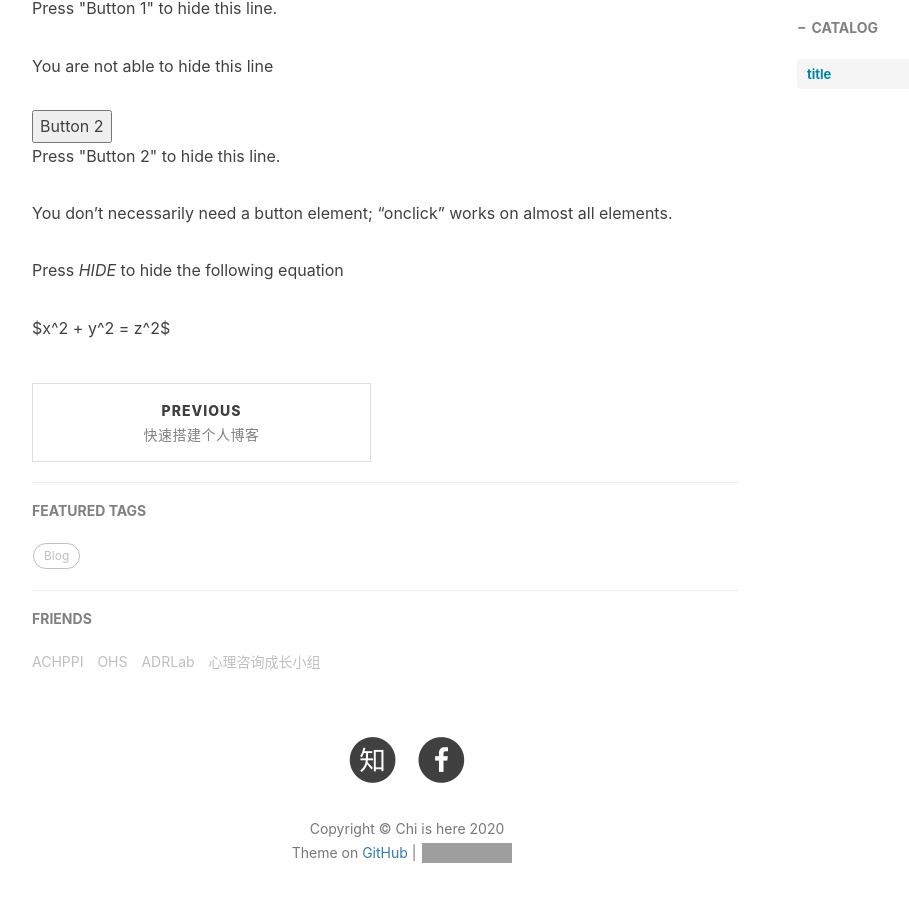
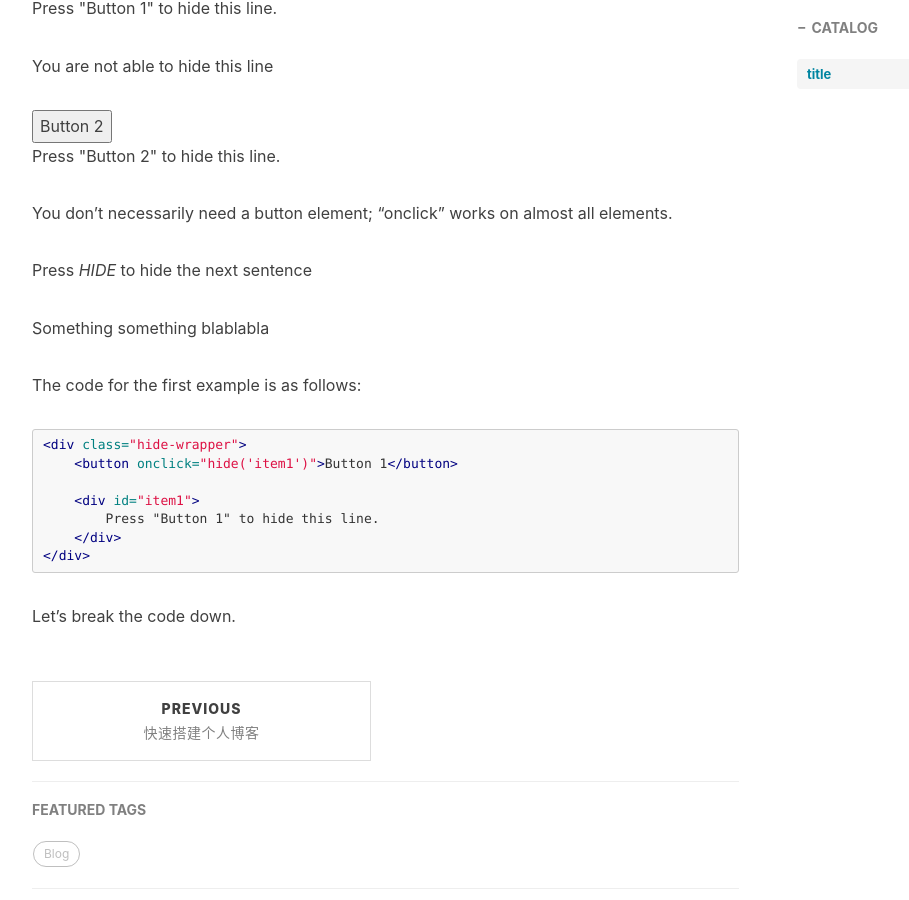
Before and after one commit to chelsiexie7/chmlee.github.io, a Jekyll site: the page built from _posts/2020-05-02-TestPost.md, in a window 1280 px wide and 900 px high, scrolled down 737 px. Shown: the whole window, without its empty margins (233-1142 px from the left). Built offline with Jekyll 4.4.1, drawn with Linux system fonts in a browser that asks for light colours; nearby versions of some CDN libraries; comment, search, counter and statistics services are not loaded; grey boxes are pictures that could not be loaded.

Commit message:
clean example

````diff
--- a/_posts/2020-05-02-TestPost.md
+++ b/_posts/2020-05-02-TestPost.md
@@ -37,9 +37,26 @@ You are not able to hide this line
 You don't necessarily need a button element; "onclick" works on almost all elements.
 
 <div class="hide-wrapper">
+    <p>Press <em onclick="hide('item3')">HIDE</em> to hide the next sentence</p>
 
-    <p>Press <em onclick="hide('item3')">HIDE</em> to hide the following equation</p>
+    <div class="item3">
+        Something something blablabla
+    </div>
+</div>
 
-    $x^2 + y^2 = z^2$
 
+<!-- You should not be reading anything below this line in markdown -->
+
+The code for the first example is as follows:
+
+```html
+<div class="hide-wrapper">
+    <button onclick="hide('item1')">Button 1</button>
+
+    <div id="item1">
+        Press "Button 1" to hide this line.
+    </div>
 </div>
+```
+
+Let's break the code down.
````
